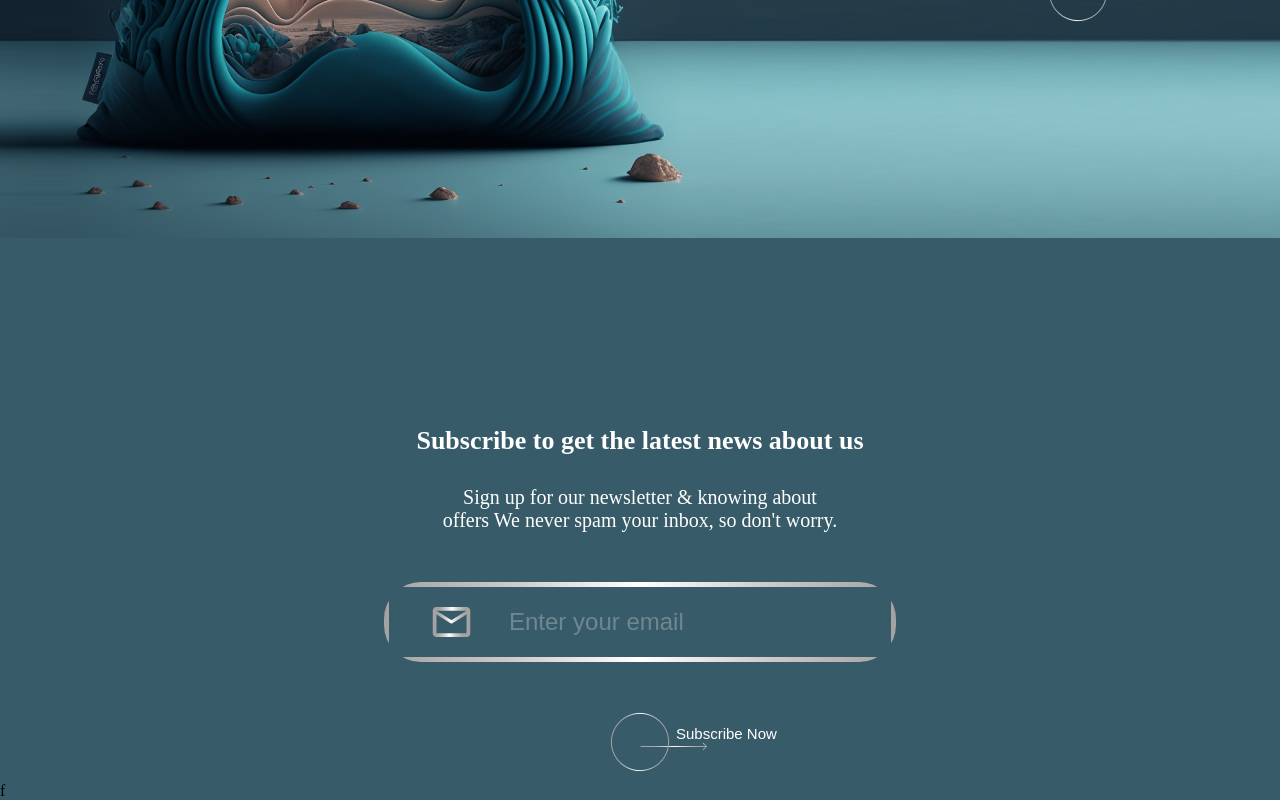
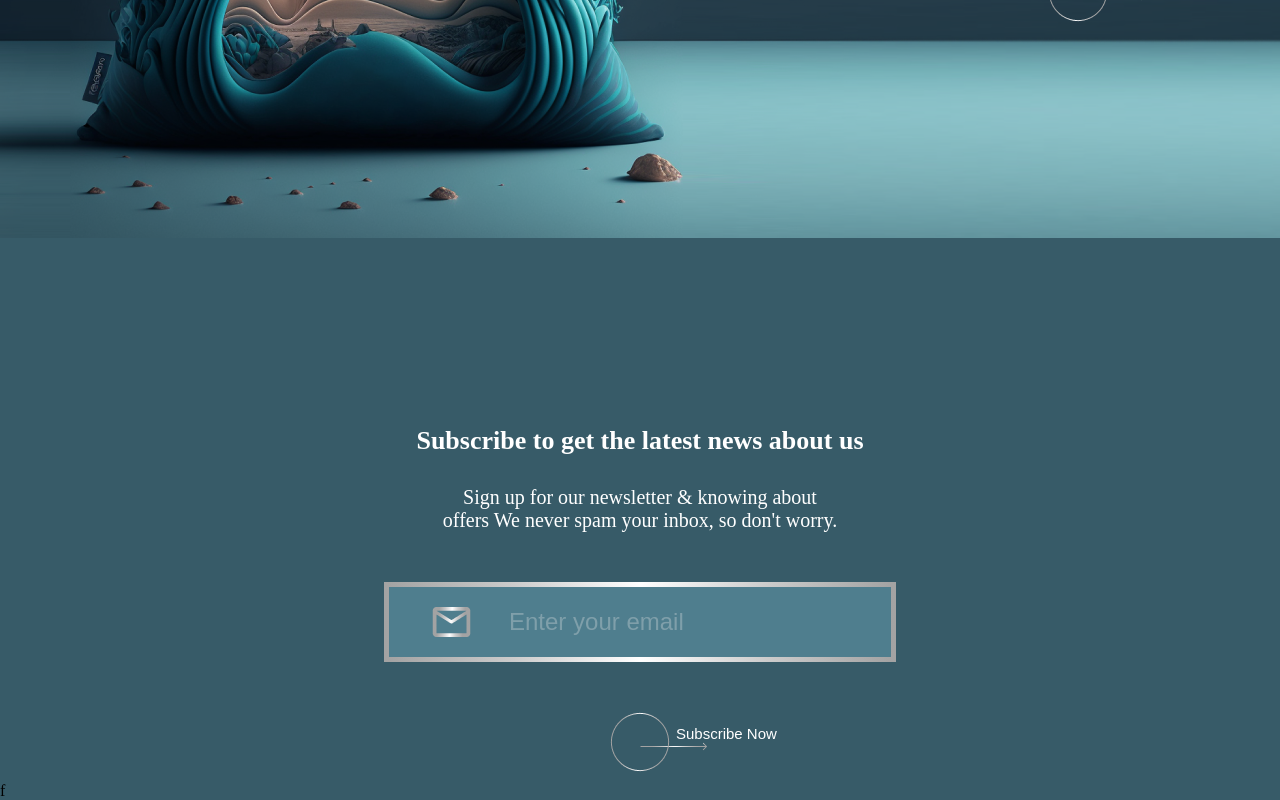
Before and after one commit to KiwiScreams/Bed-Linen-Online-Shop, a React (Vite) app: page / in a window 1280 px wide. Shown: the part 1981-2781 px from the top of the page. Built offline with nearby package versions, Linux system fonts and the light colour scheme.

Commit message:
fix styles

```diff
--- a/src/components/subscribe panel/SubscribePanel.css
+++ b/src/components/subscribe panel/SubscribePanel.css
@@ -25,7 +25,6 @@
     margin-bottom: 50px;
     position: relative;
     border-radius: 37px;
-    overflow: hidden;
 }
 .subscribe-section .input-container img
 {
@@ -37,7 +36,6 @@
 .subscribe-section .input-container input
 {
     width: 100%;
-    border-radius: 37px;
     background-color: transparent;
     border: 5px solid transparent;
     height: 80px;
@@ -53,6 +51,7 @@
 .subscribe-section .input-container input
 {
     color: var(--white-clr);
+    background-color: var(--medium-blue-clr);
 }
 .subscribe-section button
 {
```
